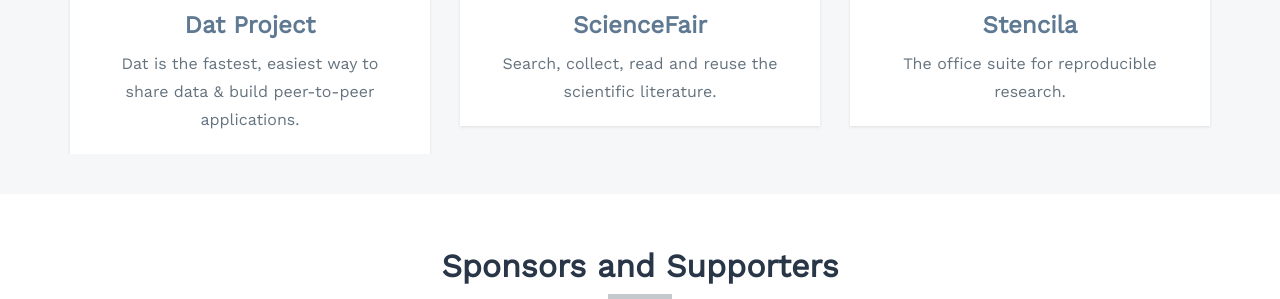
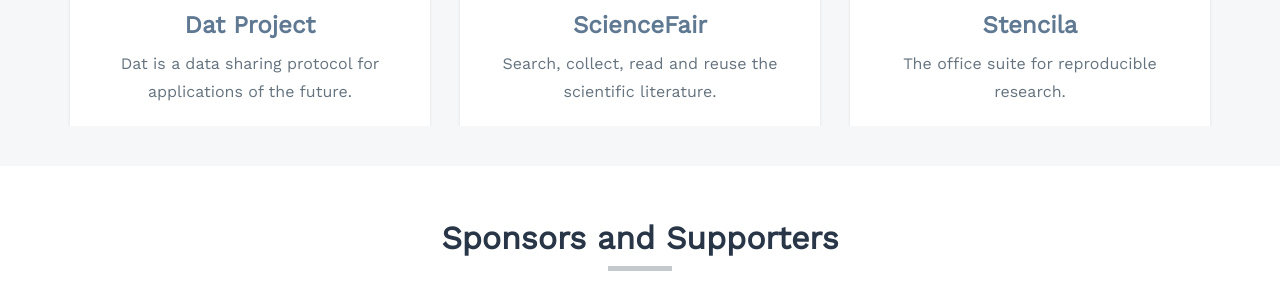
Before and after one commit to codeforscience/css-website-v1, a website: page index.html in a window 1280 px wide. Shown: the part 1620-1919 px from the top of the page. Drawn offline with nearby package versions, Linux system fonts and the light colour scheme.

Commit message:
Update index.html

```diff
--- a/index.html
+++ b/index.html
@@ -80,8 +80,7 @@
           <div class="content-box">
             <img src="static/img/dat-data-v3.png">
             <h3 class="content-card-title"><a href="http://datproject.org">Dat Project</a></h3>
-            <div class="content-card-subtitle">Dat is the fastest, easiest way to share data & build peer-to-peer applications.
-</div>
+            <div class="content-card-subtitle">Dat is a data sharing protocol for applications of the future.</div>
           </div>
         </div>
         <div class="col-md-4">
```
